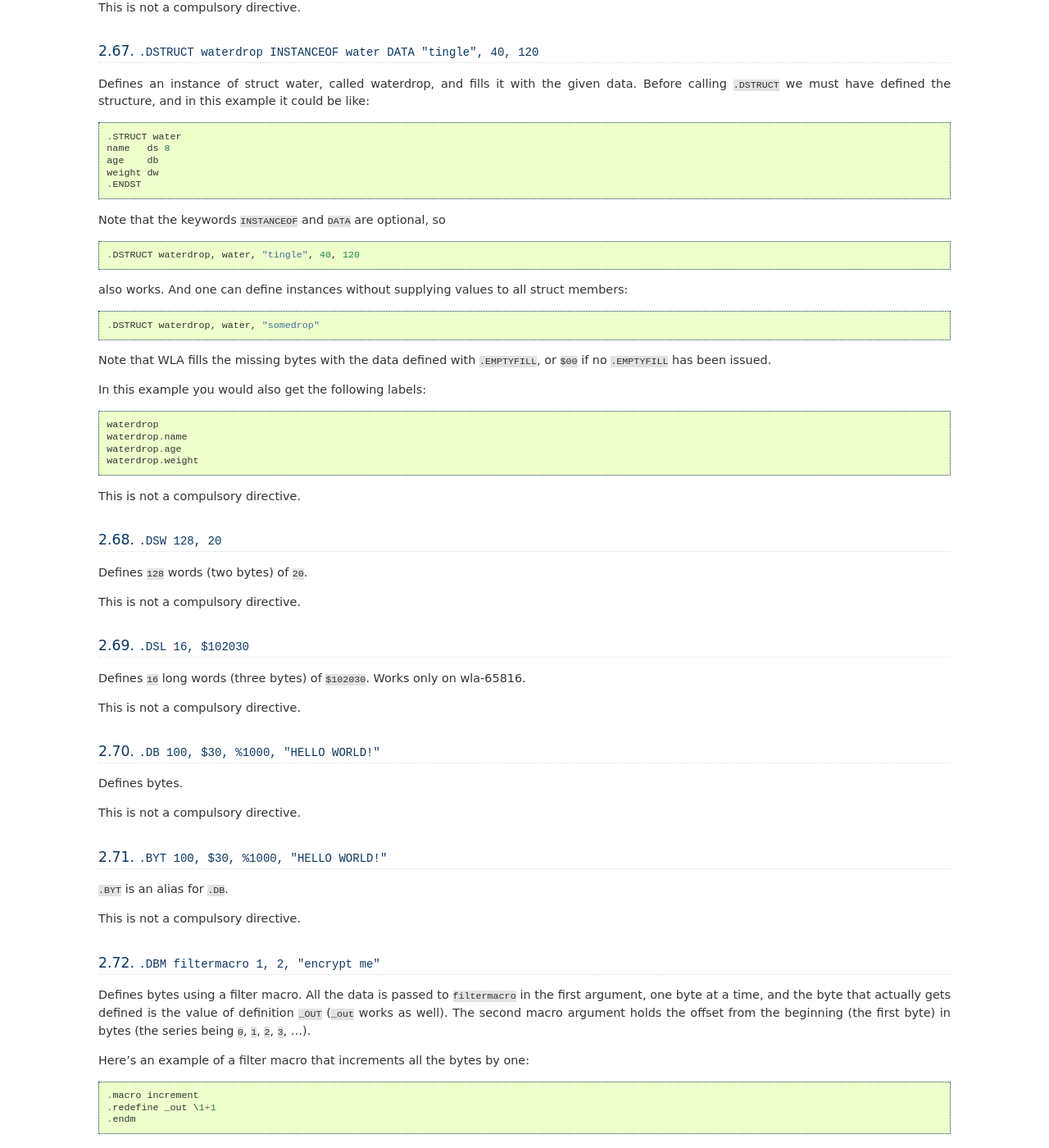
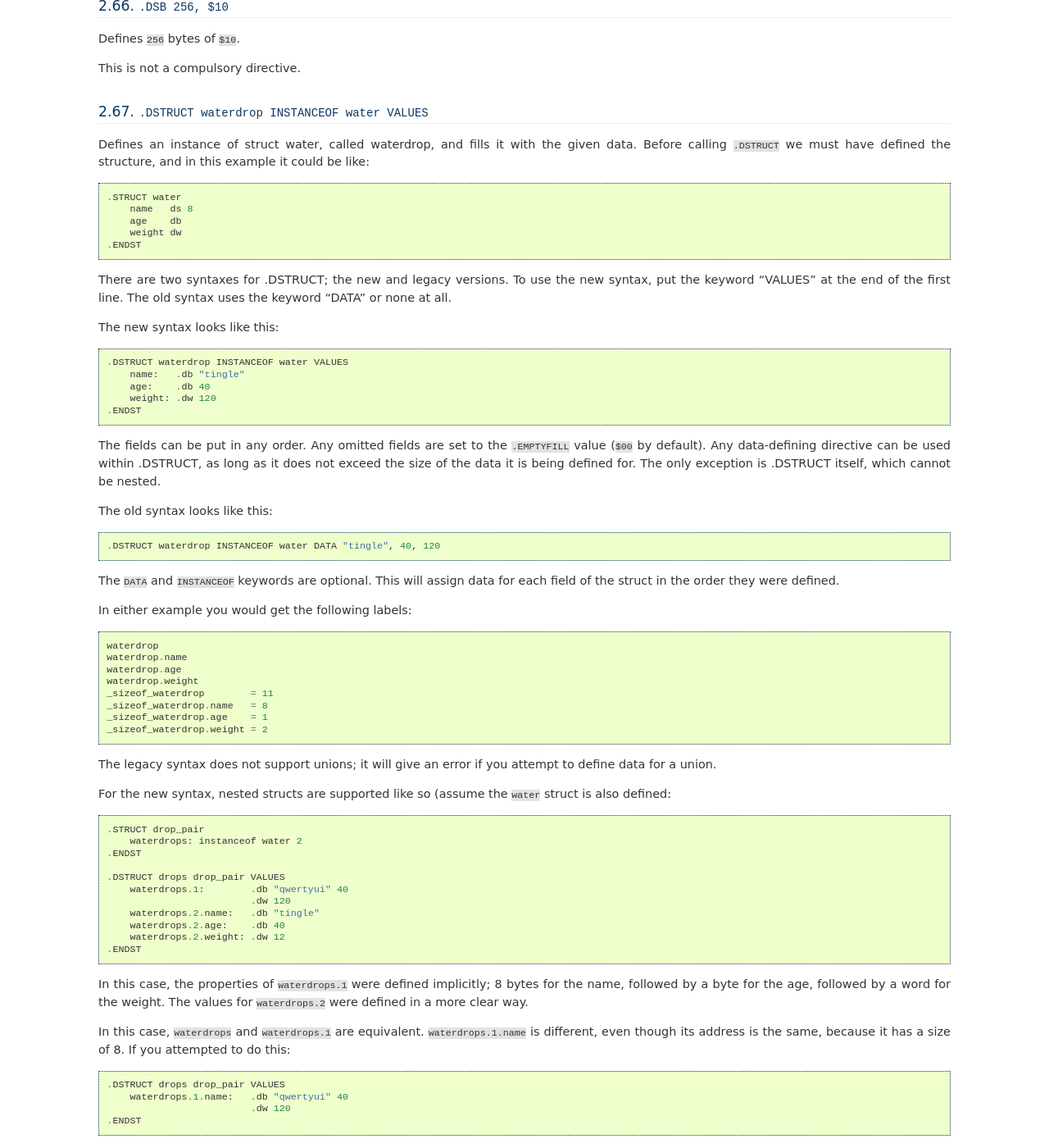
Before and after one commit to vhelin/wla-dx, a Sphinx documentation site: the page built from doc/asmdiv.rst, in a window 1280 px wide and 1400 px high, scrolled down 22452 px. Shown: the whole window at 82% size. Built offline with Sphinx 7.4.7, drawn with Linux system fonts in a browser that asks for light colours; some of the changed text lies outside the part shown.

Commit message:
Documentation for unions and new DSTRUCT syntax

```diff
--- a/doc/asmdiv.rst
+++ b/doc/asmdiv.rst
@@ -147,6 +148,7 @@ ALL  ``.INPUT NAME``
 658  ``.FARADDR main, irq_1``
 ALL  ``.MACRO TEST``
 ALL  ``.MEMORYMAP``
+ALL  ``.NEXTU name``
 ALL  ``.ORG $150``
 ALL  ``.ORGA $150``
 ALL  ``.PRINT "Numbers 1 and 10: ", DEC 1, " $", HEX 10, "\n"``
@@ -172,6 +174,7 @@ ALL  ``.TABLE byte, word, byte``
 ALL  ``.UNBACKGROUND $1000 $1FFF``
 ALL  ``.UNDEFINE DEBUG``
 ALL  ``.UNDEF DEBUG``
+ALL  ``.UNION name``
 ALL  ``.WORD 16000, 10, 255``
 ALL  ``.ADDR 16000, main, 255``
 === ================================================================
@@ -1372,7 +1375,7 @@ Defines ``256`` bytes of ``$10``.
 This is not a compulsory directive.
 
 
-``.DSTRUCT waterdrop INSTANCEOF water DATA "tingle", 40, 120``
+``.DSTRUCT waterdrop INSTANCEOF water VALUES``
 --------------------------------------------------------------
 
 Defines an instance of struct water, called waterdrop, and fills
@@ -1380,29 +1383,85 @@ it with the given data. Before calling ``.DSTRUCT`` we must have defined
 the structure, and in this example it could be like::
 
     .STRUCT water
-    name   ds 8
-    age    db
-    weight dw
+        name   ds 8
+        age    db
+        weight dw
     .ENDST
 
-Note that the keywords ``INSTANCEOF`` and ``DATA`` are optional, so ::
-
-    .DSTRUCT waterdrop, water, "tingle", 40, 120
-
-also works. And one can define instances without supplying values to
-all struct members::
-
-    .DSTRUCT waterdrop, water, "somedrop"
-
-Note that WLA fills the missing bytes with the data defined with
-``.EMPTYFILL``, or ``$00`` if no ``.EMPTYFILL`` has been issued.
-
-In this example you would also get the following labels::
+There are two syntaxes for .DSTRUCT; the new and legacy versions. To use
+the new syntax, put the keyword "VALUES" at the end of the first line.
+The old syntax uses the keyword "DATA" or none at all.
+
+The new syntax looks like this::
+
+    .DSTRUCT waterdrop INSTANCEOF water VALUES
+        name:   .db "tingle"
+        age:    .db 40
+        weight: .dw 120
+    .ENDST
+
+The fields can be put in any order. Any omitted fields are set to the
+``.EMPTYFILL`` value (``$00`` by default). Any data-defining directive
+can be used within .DSTRUCT, as long as it does not exceed the size of
+the data it is being defined for. The only exception is .DSTRUCT itself,
+which cannot be nested.
+
+The old syntax looks like this::
+
+    .DSTRUCT waterdrop INSTANCEOF water DATA "tingle", 40, 120
+
+The ``DATA`` and ``INSTANCEOF`` keywords are optional. This will assign
+data for each field of the struct in the order they were defined.
+
+In either example you would get the following labels::
 
     waterdrop
     waterdrop.name
     waterdrop.age
     waterdrop.weight
+    _sizeof_waterdrop        = 11
+    _sizeof_waterdrop.name   = 8
+    _sizeof_waterdrop.age    = 1
+    _sizeof_waterdrop.weight = 2
+
+The legacy syntax does not support unions; it will give an error if you
+attempt to define data for a union.
+
+For the new syntax, nested structs are supported like so (assume the
+``water`` struct is also defined::
+
+    .STRUCT drop_pair
+        waterdrops: instanceof water 2
+    .ENDST
+
+    .DSTRUCT drops drop_pair VALUES
+        waterdrops.1:        .db "qwertyui" 40
+                             .dw 120
+        waterdrops.2.name:   .db "tingle"
+        waterdrops.2.age:    .db 40
+        waterdrops.2.weight: .dw 12
+    .ENDST
+
+In this case, the properties of ``waterdrops.1`` were defined
+implicitly; 8 bytes for the name, followed by a byte for the age,
+followed by a word for the weight. The values for ``waterdrops.2`` were
+defined in a more clear way.
+
+In this case, ``waterdrops`` and ``waterdrops.1`` are equivalent.
+``waterdrops.1.name`` is different, even though its address is the same,
+because it has a size of 8. If you attempted to do this::
+
+    .DSTRUCT drops drop_pair VALUES
+        waterdrops.1.name:   .db "qwertyui" 40
+                             .dw 120
+    .ENDST
+
+It would fail, because only the 8 name bytes are available to be defined
+in this context, as opposed to the 11 bytes for the entire
+``waterdrops.1`` structure.
+
+Named unions can be assigned to in a similar way, by writing its full
+name with a ``.`` separating the union name and the field name.
 
 This is not a compulsory directive.
 
@@ -2766,3 +2825,65 @@ Ends definition of the emulation mode interrupt vector table.
 
 This is not a compulsory directive, but when ``.SNESEMUVECTOR``
 is used this one is required to terminate it.
+
+
+``.UNION name``
+---------------
+
+Begins a "union". This can only be used in enums, ramsections, and structs.
+
+When entering a union, the current address in the enum is saved, and the
+following data is processed as normal. When the ``.NEXTU`` directive is
+encountered, the address is reverted back to the start of the union. This allows
+one to assign an area of memory to multiple labels. ::
+
+    .ENUM $C000
+        .UNION
+            pos_lowbyte:  db
+            pos_highbyte: db
+            extra_word:   dw
+        .NEXTU
+            pos:          dw
+        .ENDU
+        after: db
+    .ENDE
+
+This example is equivalent to::
+
+    .DEFINE pos_lowbyte  $c000
+    .DEFINE pos_highbyte $c001
+    .DEFINE extra_word   $c002
+    .DEFINE pos          $c000
+    .DEFINE after        $c004
+
+The ``.UNION`` and ``.NEXTU`` commands can be given an argument to assign
+a prefix to the labels that follow. ::
+
+    .ENUM $C000
+        .UNION union1
+            byte1: db
+            byte2: db
+        .NEXTU union2
+            word1: dw
+        .ENDU
+    .ENDE
+
+This example is equivalent to::
+
+    .DEFINE union1.byte1 $c000
+    .DEFINE union1.byte2 $c001
+    .DEFINE union2.word1 $c000
+
+Unions can be nested.
+
+
+``.NEXTU name``
+---------------
+
+Proceeds to the next entry in a union.
+
+
+``.ENDU``
+---------
+
+Ends the current union.
```
Also changed, not shown: other parts of doc/asmdiv.rst (+1 -0 lines).
